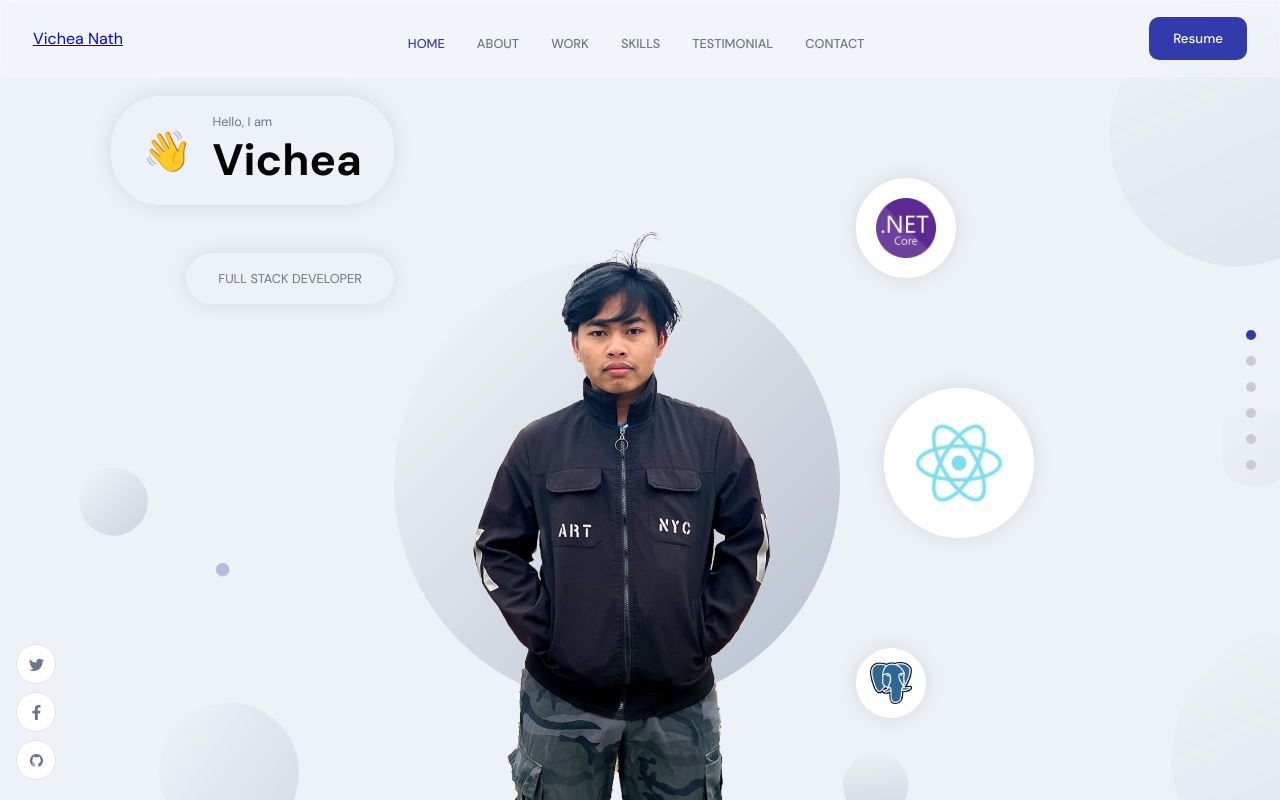
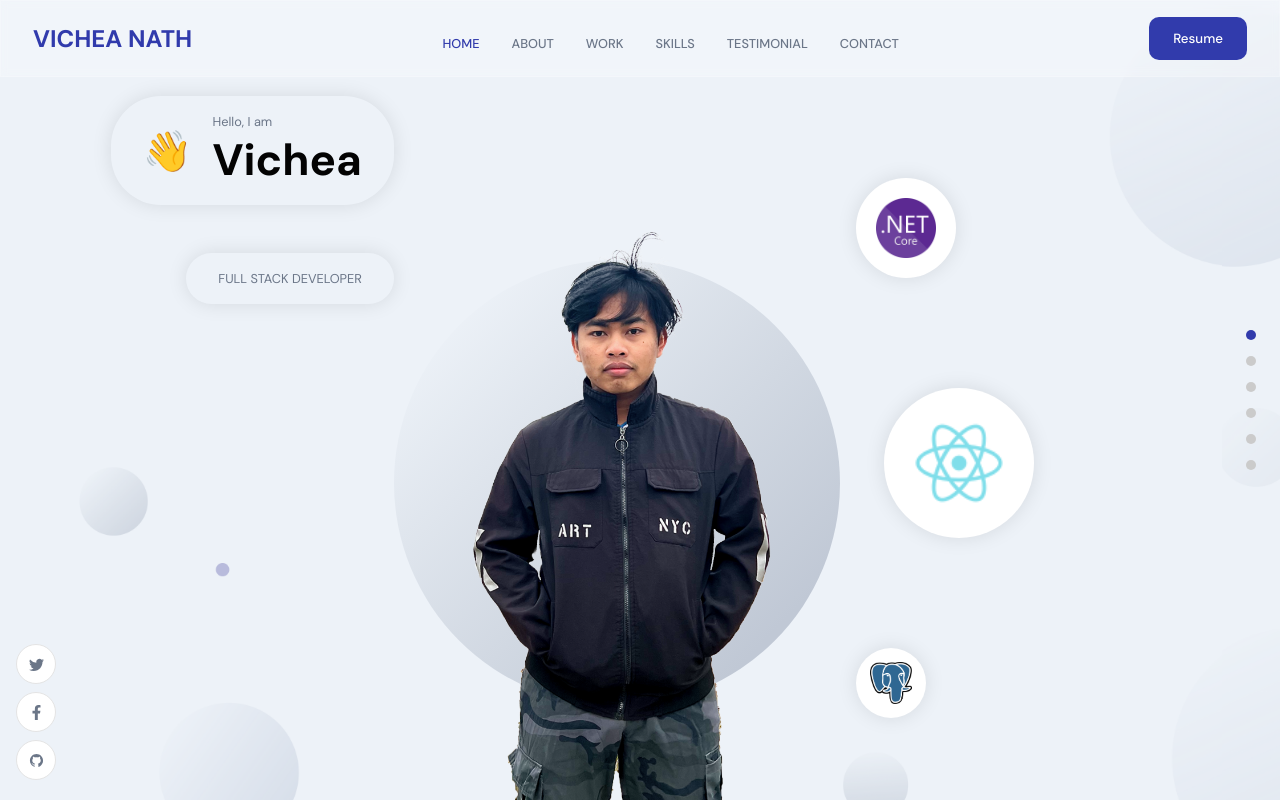
Before and after one commit to vicheanath/vicheanath.github.io, a React (Vite) app: page / in a window 1280 px wide. Shown: the top 802 px of the page. Built offline with nearby package versions, Linux system fonts and the light colour scheme.

Commit message:
Fix Name

```diff
--- a/src/App.tsx
+++ b/src/App.tsx
@@ -1,10 +1,8 @@
 import React from "react";
-
 import { About, Footer, Header, Skills, Testimonial, Work } from "./container";
 import { Navbar } from "./components";
 import "./App.scss";
 
-// App
 const App: React.FC = () => {
   return (
     <div className="app">
--- a/src/components/Navbar/Navbar.scss
+++ b/src/components/Navbar/Navbar.scss
@@ -19,14 +19,13 @@
   justify-content: flex-start;
   align-items: center;
 
-  img {
-    width: 90px;
-    height: 20px;
-
-    @media screen and (min-width: 2000px) {
-      width: 180px;
-      height: 40px;
-    }
+  a {
+    color: var(--secondary-color);
+    text-decoration: none;
+    font-size: 1.5rem;
+    font-weight: 800;
+    text-transform: uppercase;
+    font-family: var(--font-base);
   }
 }
 
--- a/src/components/Navbar/Navbar.tsx
+++ b/src/components/Navbar/Navbar.tsx
@@ -27,7 +27,7 @@ const Navbar = () => {
     <nav className="app__navbar">
       <div className="app__navbar-logo">
         {/* Logo */}
-        <a href={`#${links.navbar_links[0]}`} title="Micael">
+        <a href={`#${links.navbar_links[0]}`} title="Vichea Nath">
           Vichea Nath
         </a>
       </div>
```
Also changed, not shown: src/hooks/useWindowSize.ts (added, +34 -0 lines).
